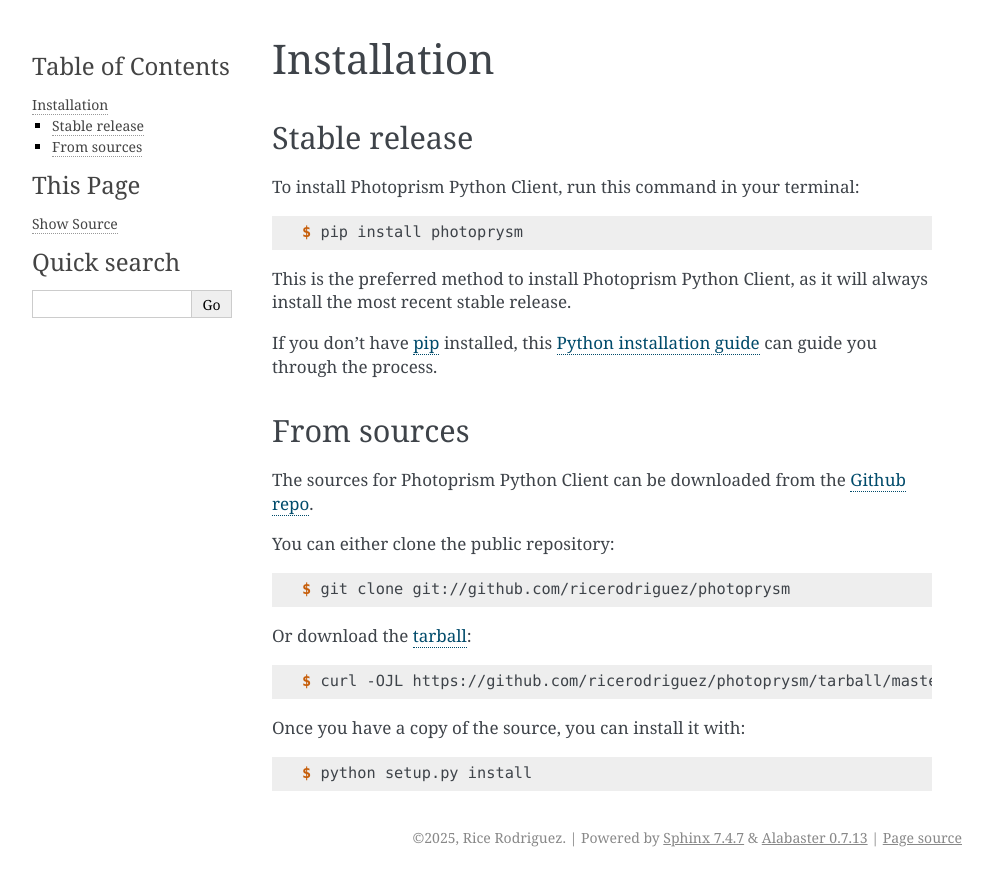
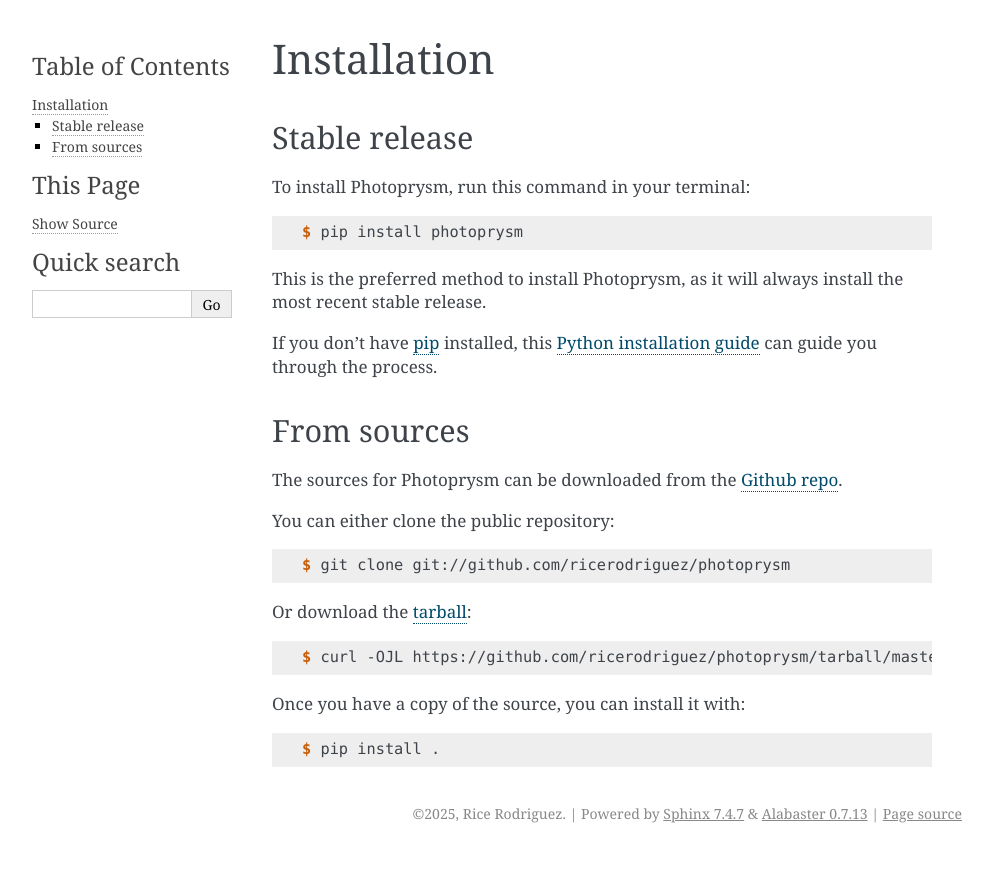
Before and after one commit to ricerodriguez/photoprysm, a Sphinx documentation site: the page built from docs/installation.rst, in a window 1280 px wide. Shown: the top 886 px of the page, without its empty margins (148-1141 px from the left). Built offline with Sphinx 7.4.7, drawn with Linux system fonts in a browser that asks for light colours.

Commit message:
Update docs. Rename to Photoprysm everywhere.

```diff
--- a/CONTRIBUTING.rst
+++ b/CONTRIBUTING.rst
@@ -38,9 +38,9 @@
 Write Documentation
 ~~~~~~~~~~~~~~~~~~~
 
-Photoprism Python Client could always use more documentation, whether as part of the
-official Photoprism Python Client docs, in docstrings, or even on the web in blog posts,
-articles, and such.
+Photoprysm could always use more documentation, whether as part of the
+official Photoprysm docs, in docstrings, or even on the web in blog
+posts, articles, and such.
 
 Submit Feedback
 ~~~~~~~~~~~~~~~
--- a/HISTORY.rst
+++ b/HISTORY.rst
@@ -4,6 +4,7 @@
 
 0.0.3 (2025-02-02)
 ------------------
+
 * Add start_import() and start_index()
 
 0.0.2 (2025-02-02)
@@ -12,7 +13,6 @@
 * Fix issue with get_albums and get_photos
 * Add .photos aliases for import from the top module
 
-
 0.0.1 (2025-01-18)
 ------------------
 
--- a/docs/conf.py
+++ b/docs/conf.py
@@ -46,7 +46,7 @@
 master_doc = 'index'
 
 # General information about the project.
-project = 'Photoprism Python Client'
+project = 'Photoprysm'
 copyright = "2025, Rice Rodriguez"
 author = "Rice Rodriguez"
 
@@ -128,7 +128,7 @@
 # [howto, manual, or own class]).
 latex_documents = [
     (master_doc, 'photoprysm.tex',
-     'Photoprism Python Client Documentation',
+     'Photoprysm Documentation',
      'Rice Rodriguez', 'manual'),
 ]
 
@@ -139,7 +139,7 @@
 # (source start file, name, description, authors, manual section).
 man_pages = [
     (master_doc, 'photoprysm',
-     'Photoprism Python Client Documentation',
+     'Photoprysm Documentation',
      [author], 1)
 ]
 
@@ -151,7 +151,7 @@
 #  dir menu entry, description, category)
 texinfo_documents = [
     (master_doc, 'photoprysm',
-     'Photoprism Python Client Documentation',
+     'Photoprysm Documentation',
      author,
      'photoprysm',
      'One line description of project.',
--- a/docs/index.rst
+++ b/docs/index.rst
@@ -1,8 +1,8 @@
-Welcome to Photoprism Python Client's documentation!
-====================================================
+Welcome to Photoprysm's documentation!
+======================================
 
 .. toctree::
-   :maxdepth: 4
+   :maxdepth: 3
    :caption: Contents:
 
    readme
--- a/docs/installation.rst
+++ b/docs/installation.rst
@@ -8,13 +8,13 @@
 Stable release
 --------------
 
-To install Photoprism Python Client, run this command in your terminal:
+To install Photoprysm, run this command in your terminal:
 
 .. code-block:: console
 
     $ pip install photoprysm
 
-This is the preferred method to install Photoprism Python Client, as it will always install the most recent stable release.
+This is the preferred method to install Photoprysm, as it will always install the most recent stable release.
 
 If you don't have `pip`_ installed, this `Python installation guide`_ can guide
 you through the process.
@@ -26,7 +26,7 @@
 From sources
 ------------
 
-The sources for Photoprism Python Client can be downloaded from the `Github repo`_.
+The sources for Photoprysm can be downloaded from the `Github repo`_.
 
 You can either clone the public repository:
 
@@ -44,7 +44,7 @@
 
 .. code-block:: console
 
-    $ python setup.py install
+    $ pip install .
 
 
 .. _Github repo: https://github.com/ricerodriguez/photoprysm
--- a/docs/usage.rst
+++ b/docs/usage.rst
@@ -2,6 +2,6 @@
 Usage
 =====
 
-To use Photoprism Python Client in a project::
+To use Photoprysm in a project::
 
     import photoprysm
--- a/src/photoprysm/__init__.py
+++ b/src/photoprysm/__init__.py
@@ -1,4 +1,4 @@
-"""Top-level package for Photoprism Python Client."""
+"""Top-level package for Photoprysm."""
 __author__ = """Rice Rodriguez"""
 __email__ = 'victoriarice@protonmail.com'
 __version__ = '0.0.1'
@@ -10,6 +10,8 @@
 from .core import client_session
 from .core import get_api_url
 from .core import request
+from .core import start_index
+from .core import start_import
 
 # Make the API accessible from the top
 from .api import albums
```
Also changed, not shown: README.rst (+3 -5 lines), docs/api.rst (+9 -3 lines), 2 other files.
